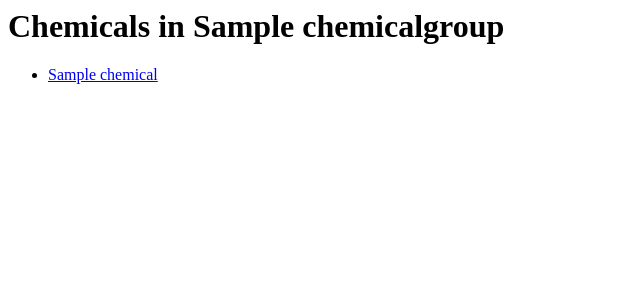
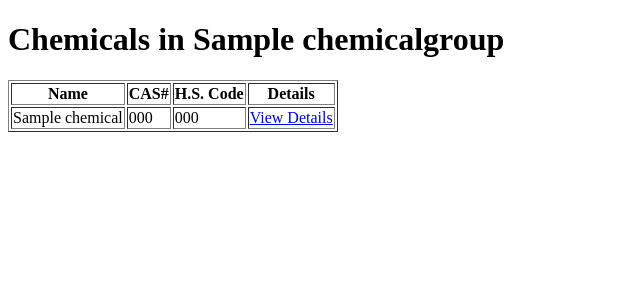
Before and after one commit to thomasdij/sunrenintl-site, a Django app: page /groups/1/ in a window 1280 px wide. Shown: the top 300 px of the page, without its empty margins (0-640 px from the left). Run offline with Django 5.2, Linux system fonts and the light colour scheme; tables that the repository leaves empty hold one stand-in row (values such as "Sample post").

Commit message:
chemical groups now displayed as table

```diff
--- a/sunren_site/templates/chemicals/chemicals_by_group.html
+++ b/sunren_site/templates/chemicals/chemicals_by_group.html
@@ -1,8 +1,29 @@
-<h1>Chemicals in {{ group.name }}</h1>
-<ul>
-    {% for chemical in chemicals %}
-        <li>
-            <a href="{% url 'chemical_detail' chemical.id %}">{{ chemical.name }}</a>
-        </li>
-    {% endfor %}
-</ul>
+<!DOCTYPE html>
+<html>
+<head>
+    <title>{{ group.name }} - Chemicals</title>
+</head>
+<body>
+    <h1>Chemicals in {{ group.name }}</h1>
+    <table border="1">
+        <thead>
+            <tr>
+                <th>Name</th>
+                <th>CAS#</th>
+                <th>H.S. Code</th>
+                <th>Details</th>
+            </tr>
+        </thead>
+        <tbody>
+            {% for chemical in chemicals %}
+                <tr>
+                    <td>{{ chemical.name }}</td>
+                    <td>{{ chemical.cas_number|default:"N/A" }}</td>
+                    <td>{{ chemical.hs_code|default:"N/A" }}</td>
+                    <td><a href="{% url 'chemical_detail' chemical.id %}">View Details</a></td>
+                </tr>
+            {% endfor %}
+        </tbody>
+    </table>
+</body>
+</html>
```
